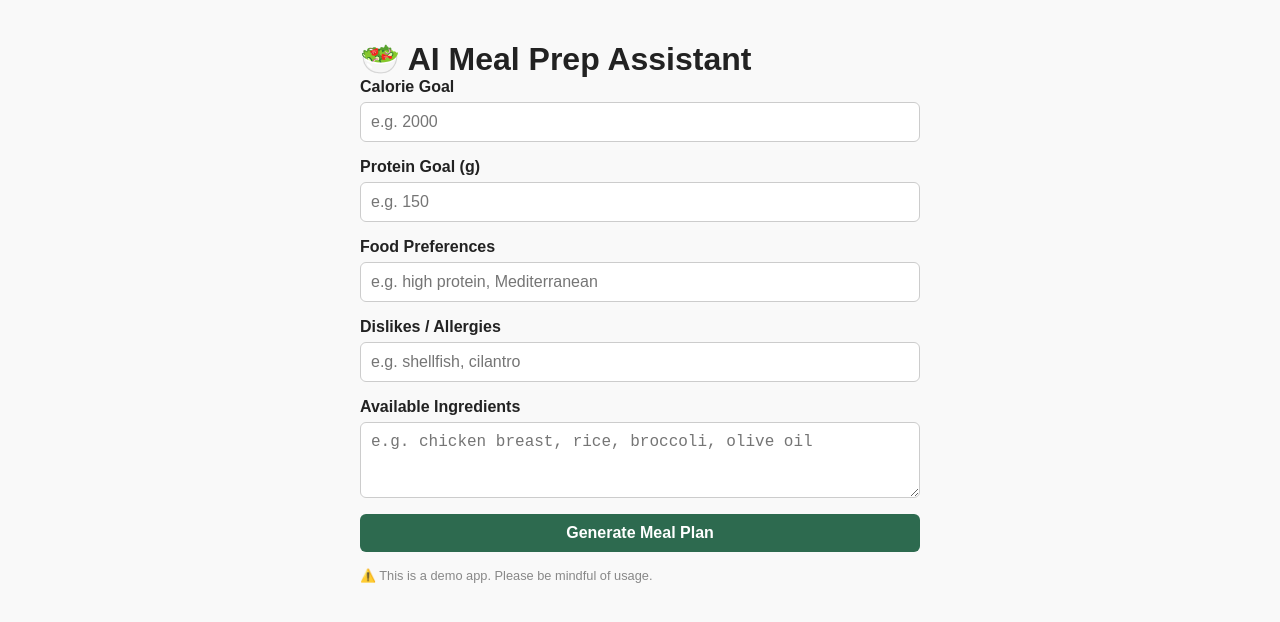
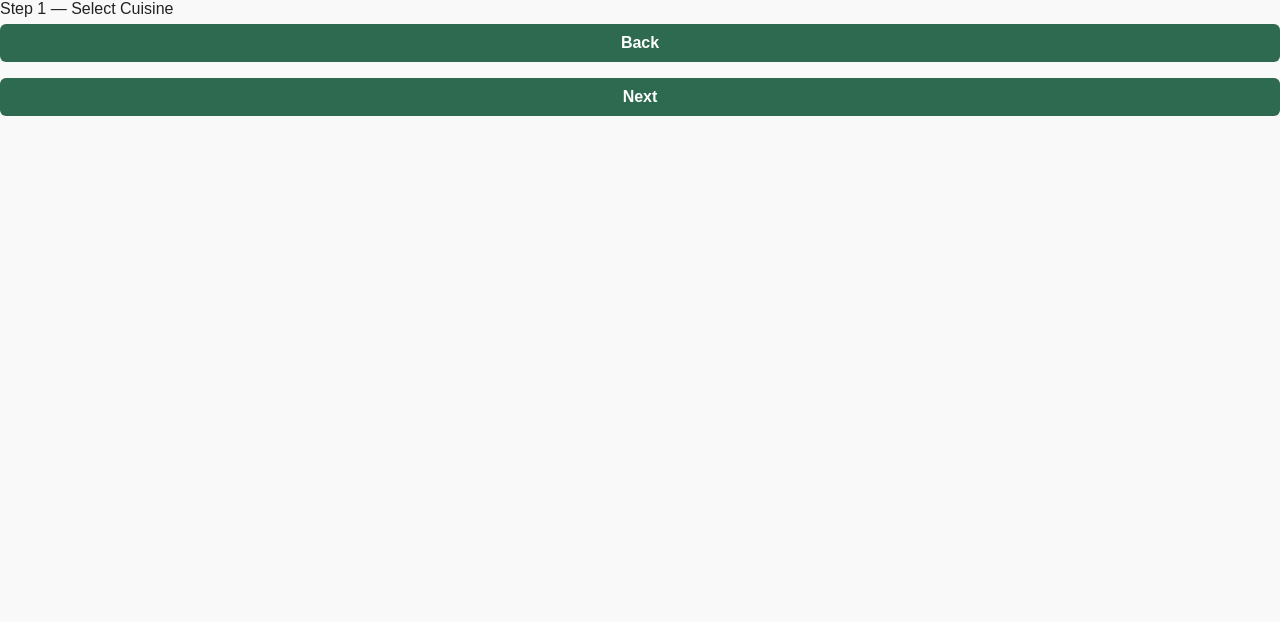
Before and after one commit to chari20/meal-prep-assistant, a React (Vite) app in the folder client/: page / in a window 1280 px wide. Shown: the top 622 px of the page. Built offline with nearby package versions, Linux system fonts and the light colour scheme.

Commit message:
feat: add onboarding flow with useReducer step management

```diff
--- a/client/src/App.jsx
+++ b/client/src/App.jsx
@@ -1,84 +1,11 @@
-import { useState } from 'react'
+// import { useState } from 'react'
 import './App.css'
+import OnboardingLanding from './components/onboarding/OnBoardingLanding'
 
 function App() {
-  const [formData, setFormData] = useState({
-    calories: "",
-    protein: "",
-    preferences: "",
-    dislike: "",
-    ingredients: "",
-  });
-
-  const [result, setResult] = useState("");
-
-  const handleChange = (e) => {
-    setFormData({ ...formData, [e.target.name]: e.target.value })
-
-  };
-
-  const handleSubmit = async (e) => {
-    e.preventDefault();
-    setResult("Loading..");
-
-    try {
-      const response = await fetch("http://localhost:3001/api/meal-plan", {
-        method: "POST",
-        headers: { "Content-Type": "application/json" },
-        body: JSON.stringify(formData),
-      })
-      const data = await response.json();
-      setResult(data.mealPlan)
-
-    } catch (error){
-      setResult("Something went wrong. Is the server running?");
-      console.error(error);
-
-    }
-  }
-
-  console.log(result)
 
   return (
-    <div style={{ maxWidth: "600px", margin: "40px auto", padding: "0 20px" }}>
-      <h1>🥗 AI Meal Prep Assistant</h1>
-
-      <form onSubmit={handleSubmit}>
-        <label>Calorie Goal</label>
-        <input name="calories" value={formData.calories} onChange={handleChange} placeholder="e.g. 2000" />
-
-        <label>Protein Goal (g)</label>
-        <input name="protein" value={formData.protein} onChange={handleChange} placeholder="e.g. 150" />
-
-        <label>Food Preferences</label>
-        <input name="preferences" value={formData.preferences} onChange={handleChange} placeholder="e.g. high protein, Mediterranean" />
-
-        <label>Dislikes / Allergies</label>
-        <input name="dislikes" value={formData.dislikes} onChange={handleChange} placeholder="e.g. shellfish, cilantro" />
-
-        <label>Available Ingredients</label>
-        <textarea name="ingredients" value={formData.ingredients} onChange={handleChange} placeholder="e.g. chicken breast, rice, broccoli, olive oil" rows={3} />
-
-        <button type="submit">Generate Meal Plan</button>
-      </form>
-      {result && result !== "Loading..." && (
-        <div style={{ marginTop: "30px", background: "white", padding: "20px", borderRadius: "8px", border: "1px solid #ddd" }}>
-          <h2>Your Meal Plan</h2>
-          <pre style={{ whiteSpace: "pre-wrap", fontFamily: "sans-serif", lineHeight: "1.6" }}>
-            {result}
-          </pre>
-        </div>
-      )}
-
-      {result === "Loading..." && (
-        <div style={{ marginTop: "30px", textAlign: "center", color: "#666" }}>
-          <p>⏳ Generating your meal plan...</p>
-        </div>
-      )}
-      <p style={{ fontSize: "0.8rem", color: "#888", marginTop: "8px" }}>
-        ⚠️ This is a demo app. Please be mindful of usage.
-      </p>
-    </div>
+    <OnboardingLanding />
   )
 }
 
--- /dev/null
+++ b/client/src/components/onboarding/AddFitnessGoal.jsx
@@ -0,0 +1,3 @@
+export default function AddFitnessGoal() {
+    return <div>Step 4 — AddFitnessGoal</div>
+}
--- /dev/null
+++ b/client/src/components/onboarding/OnBoardingLanding.jsx
@@ -0,0 +1,50 @@
+import { useReducer } from 'react';
+import SelectCuisine from './SelectCuisine';
+import SelectDislikeIngredient from './SelectDislikeIngredient'
+import SelectMealPrepStyle from './SelectMealPrepStyle';
+import AddFitnessGoal from './AddFitnessGoal'
+
+
+const initialState = { step: 1 }
+
+function reducer(state, action) {
+    switch (action.type) {
+        case 'NEXT_STEP':
+            if (state.step == 4) {
+                return state
+            }
+            return {step: state.step + 1}
+        case 'PREV_STEP':
+            if (state.step === 1) {
+                return state
+            }
+            return { step: state.step - 1 }
+        default:
+            return state
+
+    }
+
+}
+
+
+export default function OnboardingLanding() {
+    const [state, dispatch] = useReducer(reducer, initialState)
+
+    function renderStep() {
+        switch(state.step) {
+            case 1: return <SelectCuisine />
+            case 2: return <SelectDislikeIngredient />
+            case 3: return <SelectMealPrepStyle />
+            case 4: return <AddFitnessGoal />
+            default: return <SelectCuisine />
+        }
+    }
+
+    return (
+        <div>
+            {renderStep()}
+            <button onClick={() => dispatch({ type: 'PREV_STEP' })}>Back</button>
+            <button onClick={() => dispatch({ type: 'NEXT_STEP' })}>Next</button>
+        </div>
+    )
+}
--- /dev/null
+++ b/client/src/components/onboarding/SelectCuisine.jsx
@@ -0,0 +1,3 @@
+export default function SelectCuisine() {
+    return <div>Step 1 — Select Cuisine</div>
+}
--- /dev/null
+++ b/client/src/components/onboarding/SelectDislikeIngredient.jsx
@@ -0,0 +1,3 @@
+export default function SelectDislikeIngredient() {
+    return <div>Step 2 — Select Dislike Ingredient</div>
+}
--- /dev/null
+++ b/client/src/components/onboarding/SelectMealPrepStyle.jsx
@@ -0,0 +1,3 @@
+export default function SelectMealPrepStyle() {
+    return <div>Step 3 —  Select Meal Prep Style</div>
+}
```
